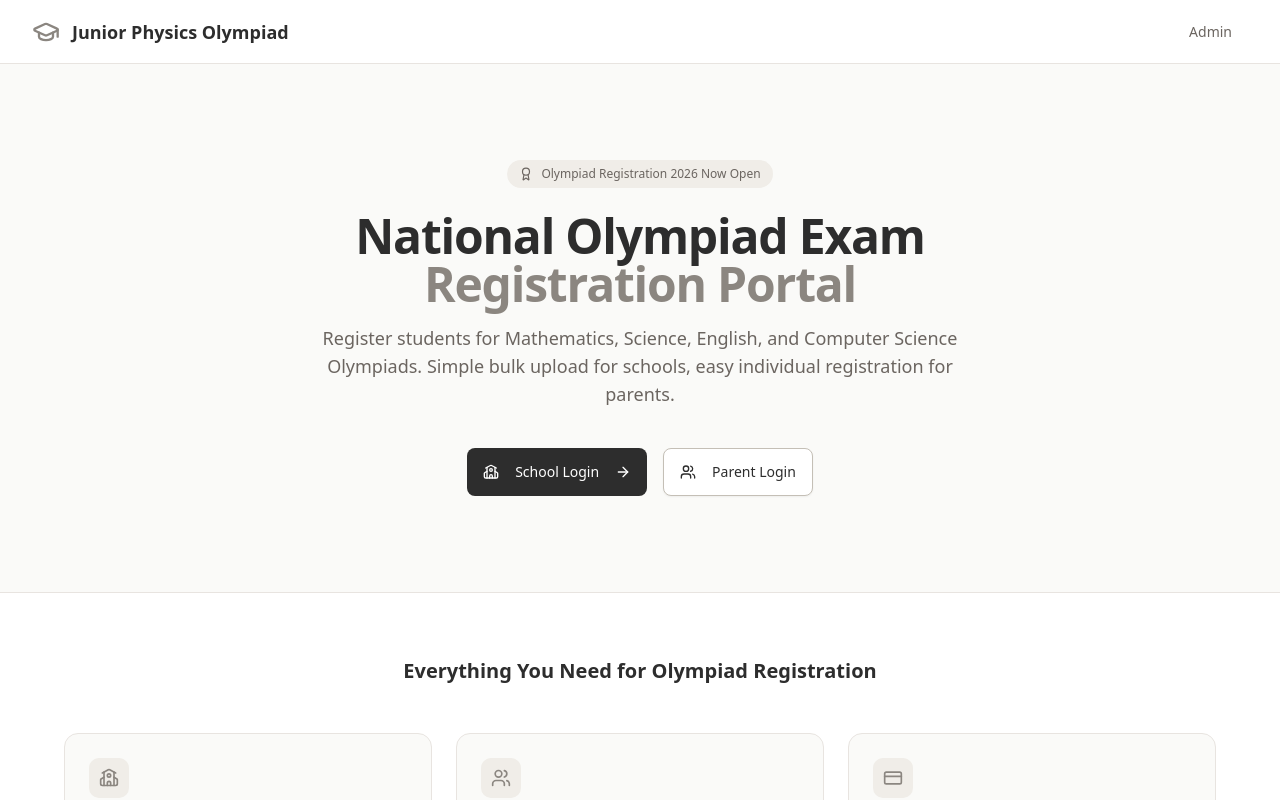
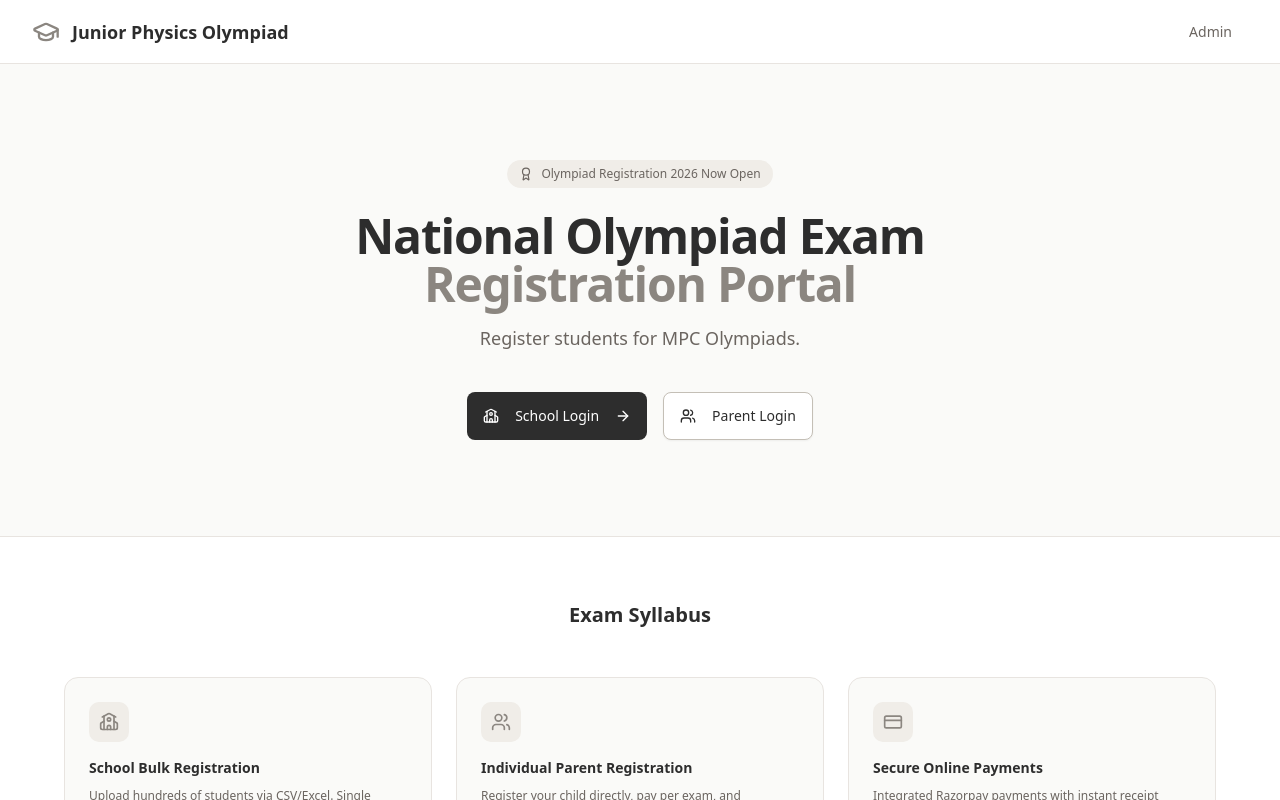
Before and after one commit to kodurudharmateja/Olympiad-registration-, a React (Vite) app: page / in a window 1280 px wide. Shown: the top 800 px of the page. Built offline with nearby package versions, Linux system fonts and the light colour scheme; what @trpc/react-query would draw is missing.

Commit message:
changed the display

```diff
--- a/src/pages/LandingPage.tsx
+++ b/src/pages/LandingPage.tsx
@@ -43,8 +43,7 @@ export default function LandingPage() {
             <span className="text-[#8B8680]">Registration Portal</span>
           </h2>
           <p className="text-[#6B6560] text-base lg:text-lg max-w-2xl mx-auto mb-10 leading-relaxed">
-            Register students for Mathematics, Science, English, and Computer Science Olympiads.
-            Simple bulk upload for schools, easy individual registration for parents.
+            Register students for MPC Olympiads.
           </p>
 
           <div className="flex flex-col sm:flex-row gap-4 justify-center">
@@ -76,7 +75,7 @@ export default function LandingPage() {
       <section className="py-16 px-4 bg-white border-y border-[#E8E4E0]">
         <div className="max-w-6xl mx-auto">
           <h3 className="text-xl font-semibold text-[#2D2D2D] text-center mb-12">
-            Everything You Need for Olympiad Registration
+            Exam Syllabus
           </h3>
 
           <div className="grid sm:grid-cols-2 lg:grid-cols-3 gap-6">
```
